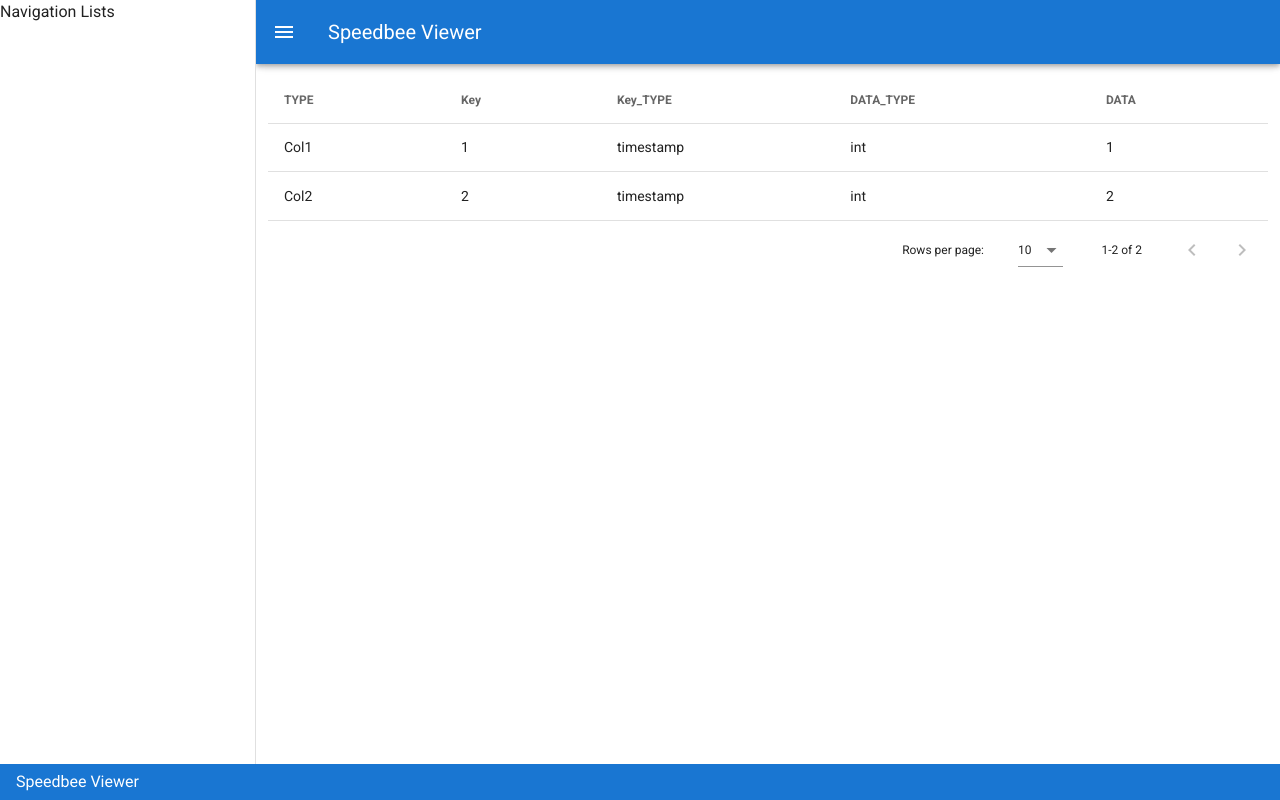
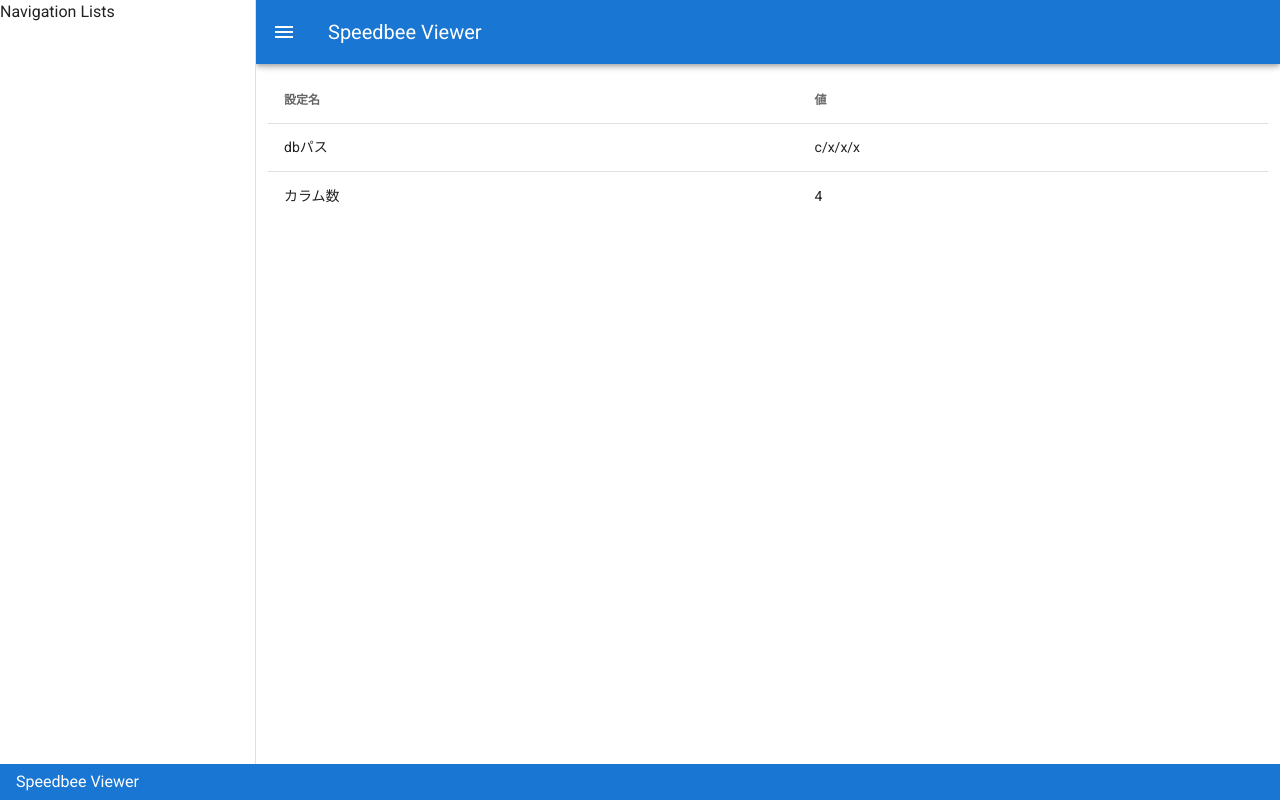
Before and after one commit to ssmiyagi/speedbee-viewer, a Vue app: page /#/ in a window 1280 px wide. Built offline with nearby package versions, Linux system fonts and the light colour scheme.

Commit message:
add DBinfo list

```diff
--- a/src/components/StartContent.vue
+++ b/src/components/StartContent.vue
@@ -1,73 +1,46 @@
 <template>
   <v-container>
-    <v-data-table :headers="headers" :items="dbData" item-key="key">
-      <!-- //todo: keyTypeでKeyをformatする -->
-      <!-- <tr @click="props.expanded = !props.expanded">
-        <td>{{ props.item.title }}</td>
-        <td>{{ format(props.item.premiere) }}</td>
-        <td>{{ props.item.rating }}</td>
-      </tr> -->
-    </v-data-table>
+    <!-- <data-list /> -->
+    <v-simple-table>
+      <template v-slot:default>
+        <thead>
+          <tr>
+            <th class="text-left">設定名</th>
+            <th class="text-left">値</th>
+          </tr>
+        </thead>
+        <tbody>
+          <tr v-for="item in dbInfo" :key="item.key">
+            <td>{{ item.key }}</td>
+            <td>{{ item.value }}</td>
+          </tr>
+        </tbody>
+      </template>
+    </v-simple-table>
   </v-container>
 </template>
 
 <script lang="ts">
 import Vue from "vue";
 
+// import DataList from "@/components/DataList.vue";
 export default Vue.extend({
-  name: "StartContent",
-  data: () => ({
-    headers: [
-      {
-        text: "TYPE",
-        value: "type",
-        align: "left",
-        sortable: true
-      },
-      {
-        text: "Key",
-        value: "key"
-      },
-      {
-        text: "Key_TYPE",
-        value: "keyType"
-      },
-      {
-        text: "DATA_TYPE",
-        value: "dataType"
-      },
-      {
-        text: "DATA",
-        value: "data"
-      }
-    ],
-    dbData: [
-      {
-        type: "Col1",
-        dataType: "int",
-        keyType: "timestamp",
-        key: "1",
-        data: 1
-      },
-      {
-        type: "Col2",
-        dataType: "int",
-        keyType: "timestamp",
-        key: "2",
-        data: 2
-      }
-    ],
-    lazy: `https://goo.gl/jbJWmK`
-  }),
-
-  methods: {
-    format(date: Date) {
-      date = new Date(date);
-      const day = `${date.getUTCDate()}`.padStart(2, "0");
-      const month = `${date.getUTCMonth() + 1}`.padStart(2, "0");
-      const year = date.getFullYear();
-      return `${month}/${day}/${year}`;
+  components: {
+    // DataList
+  },
+  data() {
+    return {
+      dbInfo: [
+        {
+          key:"dbパス",
+          value:"c/x/x/x",
+        },
+        {
+          key:"カラム数",
+          value:"4",
+        }
+      ]
     }
-  }
+  },
 });
 </script>
```
